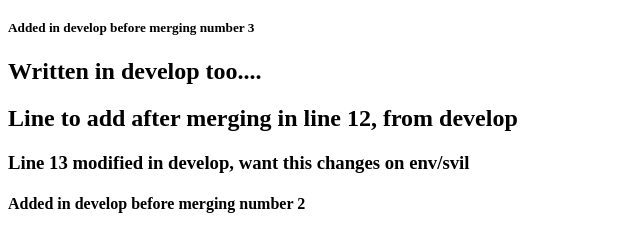
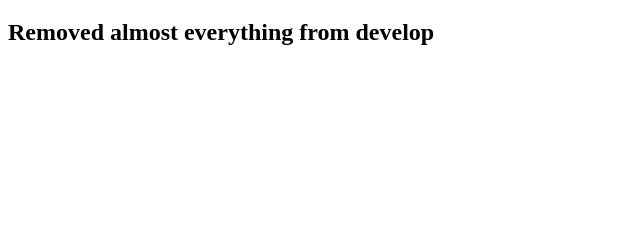
Before and after one commit to alexbellotta/TestsForGit, a plain HTML site: page index.html in a window 1280 px wide. Shown: the part 61-312 px from the top of the page, without its empty margins (0-640 px from the left). Drawn offline with Linux system fonts and the light colour scheme.

Commit message:
removed lines

```diff
--- a/index.html
+++ b/index.html
@@ -7,10 +7,6 @@
 </head>
 <body>
   <h1>Written in develop</h1>
-  <h5>Added in develop before merging number 3</h5>
-  <h2>Written in develop too....</h2>
-  <h2>Line to add after merging in line 12, from develop</h2>
-  <h3>Line 13 modified in develop, want this changes on env/svil</h3>
-  <h4>Added in develop before merging number 2</h4>
+  <h2>Removed almost everything from develop</h2>
 </body>
 </html>
```
